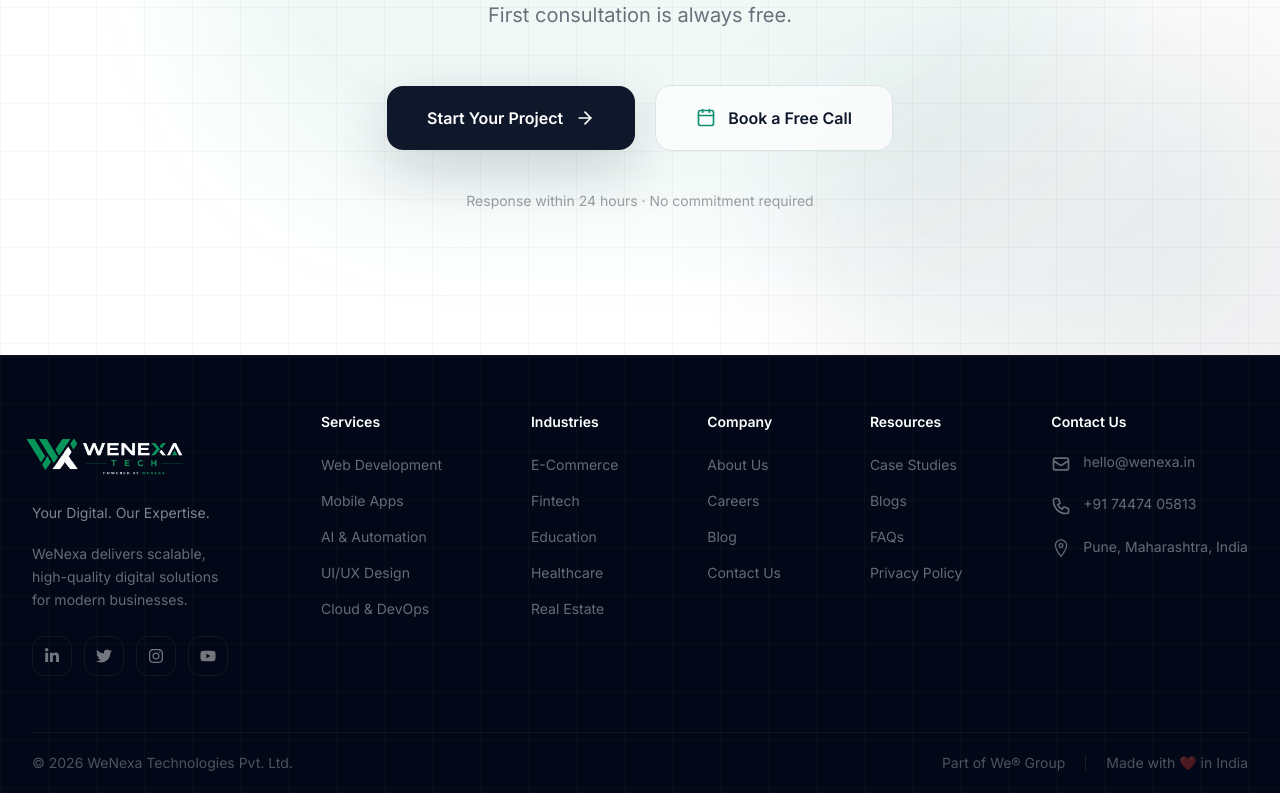
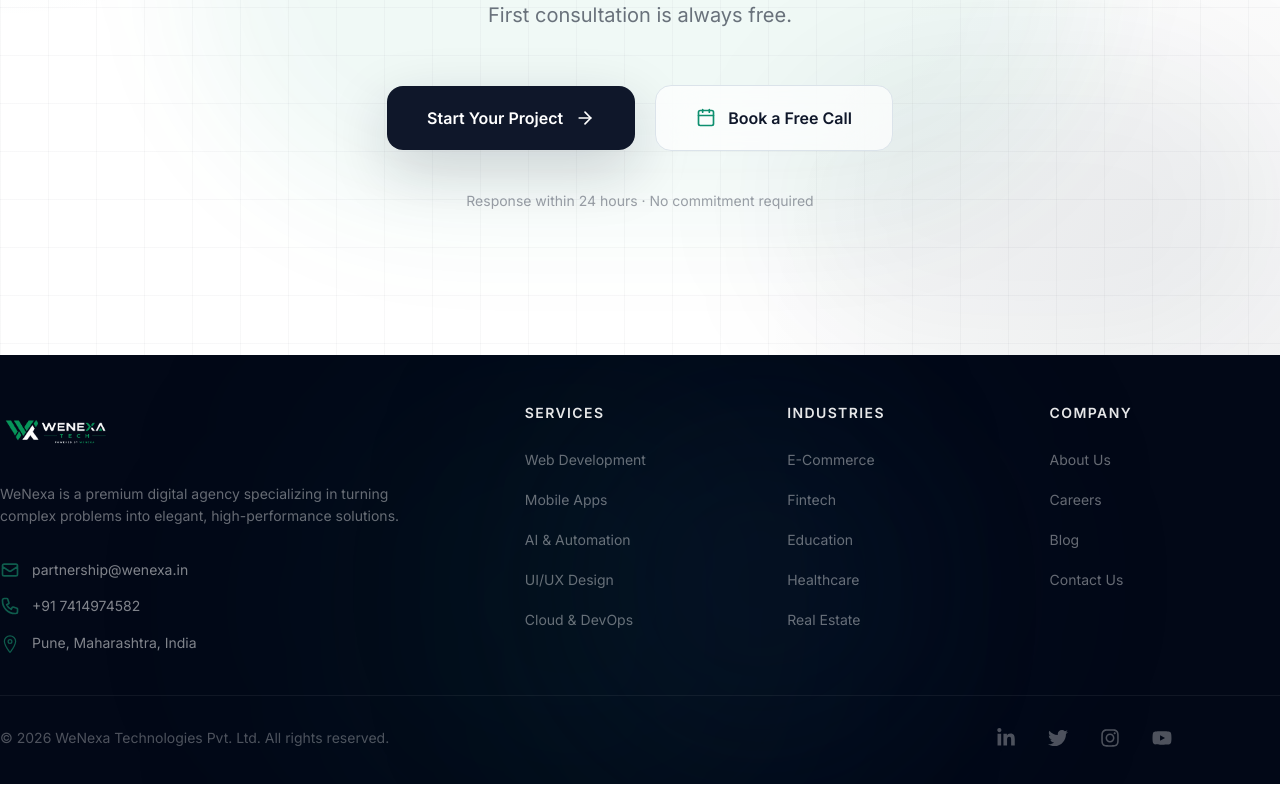
Before and after one commit to weinternpune/WeNexa-Tech, a React (Vite) app in the folder Frontend/: page / in a window 1280 px wide. Shown: the part 10774-11567 px from the top of the page. Built offline with nearby package versions, Linux system fonts and the light colour scheme.

Commit message:
update footer

```diff
--- a/Frontend/src/components/layout/Footer.jsx
+++ b/Frontend/src/components/layout/Footer.jsx
@@ -1,6 +1,6 @@
 import React from "react";
-import foot_logo from "../../assets/images/Wenexa-footer-logo.png"
-
+import { Link } from "react-router-dom";
+import foot_logo from "../../assets/images/Wenexa-footer-logo.png";
 
 import {
   FaLinkedinIn,
@@ -12,116 +12,54 @@ import {
 import {
   HiOutlineMail,
   HiOutlinePhone,
+  HiArrowRight
 } from "react-icons/hi";
 
 import { IoLocationOutline } from "react-icons/io5";
 
 export default function Footer() {
   return (
-    <footer
-      className="
-        relative overflow-hidden
-        bg-[#020817]
-        border-t border-white/[0.04]
-      "
-    >
-      {/* Background */}
-      <div className="absolute inset-0">
-        {/* Grid */}
-        <div className="absolute inset-0 bg-[linear-gradient(to_right,rgba(255,255,255,0.025)_1px,transparent_1px),linear-gradient(to_bottom,rgba(255,255,255,0.025)_1px,transparent_1px)] bg-[size:48px_48px]" />
+    <footer className="relative bg-[#020817] pt-10 lg:pt-12 pb-4 lg:pb-6 overflow-hidden">
+      {/* Background Subtle Glows */}
+      <div className="absolute top-0 left-1/4 w-[500px] h-[500px] bg-[#0F5C4D]/10 blur-[120px] rounded-full pointer-events-none" />
+      <div className="absolute bottom-0 right-1/4 w-[400px] h-[400px] bg-[#0B1F3A]/30 blur-[100px] rounded-full pointer-events-none" />
 
-        {/* Glow */}
-        <div className="absolute top-0 left-0 w-[450px] h-[450px] bg-[#0E8F6F]/8 blur-3xl rounded-full" />
-      </div>
+      <div className="relative z-10 max-w-7xl mx-auto px-6 xl:px-0">
 
-      <div className="relative z-10 max-w-[1500px] mx-auto px-4 lg:px-8">
-        {/* Single Row */}
-        <div
-          className="
-            flex flex-wrap
-            items-start justify-between
-            gap-x-10 gap-y-12
-            py-14
-          "
-        >
-          {/* Brand */}
-          <div className="max-w-[200px]">
-            {/* Logo */}
-            <div className="mb-5">
+        {/* Main Footer Links Grid */}
+        <div className="grid grid-cols-2 md:grid-cols-4 lg:grid-cols-5 gap-x-6 gap-y-10 lg:gap-8 mb-8 lg:mb-10">
 
-              <img src={foot_logo} alt="" srcset="" style={{position:"relative", right:"27px"}} />
-
-              <p className="text-white/50 text-sm mt-1">
-                Your Digital. Our Expertise.
-              </p>
-            </div>
-
-            {/* Description */}
-            <p
-              className="
-                text-white/40
-                text-sm
-                leading-relaxed
-                mb-6
-              "
-            >
-              WeNexa delivers scalable, high-quality digital
-              solutions for modern businesses.
+          {/* Brand Info */}
+          <div className="col-span-2 md:col-span-4 lg:col-span-2 pr-0 lg:pr-16">
+            <img src={foot_logo} alt="WeNexa Logo" className="h-10 sm:h-12 md:h-14 w-auto object-contain mb-6 -ml-1 md:-ml-2 transition-all duration-300" />
+            <p className="text-white/40 text-sm leading-relaxed mb-8 max-w-sm lg:max-w-none">
+              WeNexa is a premium digital agency specializing in turning complex problems into elegant, high-performance solutions.
             </p>
-
-            {/* Social */}
-            <div className="flex items-center gap-3">
-              {[
-                FaLinkedinIn,
-                FaTwitter,
-                FaInstagram,
-                FaYoutube,
-              ].map((Icon, i) => (
-                <a
-                  key={i}
-                  href="#"
-                  className="
-                    w-10 h-10
-                    rounded-xl
-                    border border-white/[0.06]
-                    flex items-center justify-center
-                    text-white/45
-                    transition-all duration-300
-                    hover:text-white
-                    hover:border-[#0E8F6F]/30
-                    hover:bg-[#0E8F6F]/10
-                  "
-                >
-                  <Icon className="w-4 h-4" />
-                </a>
-              ))}
+            <div className="flex flex-col gap-4">
+              <a href="mailto:partnership@wenexa.in" className="flex items-center gap-3 text-white/50 hover:text-white transition-colors group w-max">
+                <HiOutlineMail className="w-5 h-5 text-[#0F5C4D]" />
+                <span className="text-sm">partnership@wenexa.in</span>
+              </a>
+              <a href="tel:+917414974582" className="flex items-center gap-3 text-white/50 hover:text-white transition-colors group w-max">
+                <HiOutlinePhone className="w-5 h-5 text-[#0F5C4D]" />
+                <span className="text-sm">+91 7414974582</span>
+              </a>
+              <div className="flex items-start gap-3 text-white/50 cursor-default">
+                <IoLocationOutline className="w-5 h-5 text-[#0F5C4D] shrink-0 mt-0.5" />
+                <span className="text-sm leading-relaxed">Pune, Maharashtra, India</span>
+              </div>
             </div>
           </div>
 
           {/* Services */}
-          <div>
-            <h4 className="text-white font-semibold text-sm mb-5">
+          <div className="col-span-1">
+            <h4 className="text-white font-semibold text-sm tracking-widest uppercase mb-6 opacity-90">
               Services
             </h4>
-
-            <ul className="space-y-3">
-              {[
-                "Web Development",
-                "Mobile Apps",
-                "AI & Automation",
-                "UI/UX Design",
-                "Cloud & DevOps",
-              ].map((item) => (
+            <ul className="space-y-4">
+              {["Web Development", "Mobile Apps", "AI & Automation", "UI/UX Design", "Cloud & DevOps"].map((item) => (
                 <li key={item}>
-                  <a
-                    href="#"
-                    className="
-                      text-white/40
-                      text-sm
-                      hover:text-white
-                      transition-all duration-300
-                    "
-                  >
+                  <a href="#" className="text-white/40 text-sm hover:text-white transition-colors duration-300">
                     {item}
                   </a>
                 </li>
@@ -130,29 +68,14 @@ export default function Footer() {
           </div>
 
           {/* Industries */}
-          <div>
-            <h4 className="text-white font-semibold text-sm mb-5">
+          <div className="col-span-1">
+            <h4 className="text-white font-semibold text-sm tracking-widest uppercase mb-6 opacity-90">
               Industries
             </h4>
-
-            <ul className="space-y-3">
-              {[
-                "E-Commerce",
-                "Fintech",
-                "Education",
-                "Healthcare",
-                "Real Estate",
-              ].map((item) => (
+            <ul className="space-y-4">
+              {["E-Commerce", "Fintech", "Education", "Healthcare", "Real Estate"].map((item) => (
                 <li key={item}>
-                  <a
-                    href="#"
-                    className="
-                      text-white/40
-                      text-sm
-                      hover:text-white
-                      transition-all duration-300
-                    "
-                  >
+                  <a href="#" className="text-white/40 text-sm hover:text-white transition-colors duration-300">
                     {item}
                   </a>
                 </li>
@@ -161,135 +84,45 @@ export default function Footer() {
           </div>
 
           {/* Company */}
-          <div>
-            <h4 className="text-white font-semibold text-sm mb-5">
+          <div className="col-span-2 md:col-span-2 lg:col-span-1 mt-2 md:mt-0">
+            <h4 className="text-white font-semibold text-sm tracking-widest uppercase mb-6 opacity-90">
               Company
             </h4>
-
-            <ul className="space-y-3">
-              {[
-                "About Us",
-                "Careers",
-                "Blog",
-                "Contact Us",
-              ].map((item) => (
+            <ul className="space-y-4 grid grid-cols-2 md:grid-cols-1 gap-x-4 md:gap-x-0">
+              {["About Us", "Careers", "Blog", "Contact Us"].map((item) => (
                 <li key={item}>
-                  <a
-                    href="#"
-                    className="
-                      text-white/40
-                      text-sm
-                      hover:text-white
-                      transition-all duration-300
-                    "
-                  >
+                  <a href="#" className="text-white/40 text-sm hover:text-white transition-colors duration-300">
                     {item}
                   </a>
                 </li>
               ))}
             </ul>
           </div>
-
-          {/* Resources */}
-          <div>
-            <h4 className="text-white font-semibold text-sm mb-5">
-              Resources
-            </h4>
-
-            <ul className="space-y-3">
-              {[
-                "Case Studies",
-                "Blogs",
-                "FAQs",
-                "Privacy Policy",
-              ].map((item) => (
-                <li key={item}>
-                  <a
-                    href="#"
-                    className="
-                      text-white/40
-                      text-sm
-                      hover:text-white
-                      transition-all duration-300
-                    "
-                  >
-                    {item}
-                  </a>
-                </li>
-              ))}
-            </ul>
-          </div>
-
-          {/* Contact */}
-          <div className="max-w-[240px]">
-            <h4 className="text-white font-semibold text-sm mb-5">
-              Contact Us
-            </h4>
-
-            <div className="flex flex-col gap-5">
-              <a
-                href="mailto:hello@wenexa.in"
-                className="
-                  flex items-start gap-3
-                  text-white/40
-                  hover:text-white
-                  transition-all duration-300
-                "
-              >
-                <HiOutlineMail className="w-5 h-5 mt-0.5 shrink-0" />
-
-                <span className="text-sm">
-                  hello@wenexa.in
-                </span>
-              </a>
-
-              <a
-                href="tel:+917447405813"
-                className="
-                  flex items-start gap-3
-                  text-white/40
-                  hover:text-white
-                  transition-all duration-300
-                "
-              >
-                <HiOutlinePhone className="w-5 h-5 mt-0.5 shrink-0" />
-
-                <span className="text-sm">
-                  +91 74474 05813
-                </span>
-              </a>
-
-              <div className="flex items-start gap-3 text-white/40">
-                <IoLocationOutline className="w-5 h-5 mt-0.5 shrink-0" />
-
-                <span className="text-sm leading-relaxed">
-                  Pune, Maharashtra, India
-                </span>
-              </div>
-            </div>
-          </div>
         </div>
 
-        {/* Bottom */}
-        <div
-          className="
-            border-t border-white/[0.05]
-            py-5
-            flex flex-col md:flex-row
-            items-center justify-between
-            gap-4
-          "
-        >
-          <p className="text-white/30 text-sm">
-            © 2026 WeNexa Technologies Pvt. Ltd.
+        {/* Bottom Bar */}
+        <div className="pt-5 border-t border-white/[0.06] flex flex-col-reverse md:flex-row items-center justify-between gap-6 md:pr-24">
+          <p className="text-white/30 text-sm text-center md:text-left">
+            © {new Date().getFullYear()} WeNexa Technologies Pvt. Ltd.<br className="md:hidden" /> All rights reserved.
           </p>
 
-          <div className="flex items-center gap-5 text-sm text-white/30">
-            <span>Part of We® Group</span>
-
-            <span className="w-px h-4 bg-white/[0.08]" />
-
-            <span>Made with ❤️ in India</span>
+          <div className="flex items-center gap-1 md:gap-2 relative z-50">
+            {[
+              { Icon: FaLinkedinIn, url: "https://www.linkedin.com/company/wenexatech/", hoverColor: "hover:text-[#0A66C2]" },
+              { Icon: FaTwitter, url: "https://twitter.com/wenexa.in", hoverColor: "hover:text-[#1DA1F2]" },
+              { Icon: FaInstagram, url: "https://www.instagram.com/wenexa.in", hoverColor: "hover:text-[#E1306C]" },
+              { Icon: FaYoutube, url: "https://www.youtube.com/wenexa.in", hoverColor: "hover:text-[#FF0000]" }
+            ].map(({ Icon, url, hoverColor }, i) => (
+              <a
+                key={i}
+                href={url}
+                target="_blank"
+                rel="noopener noreferrer"
+                className={`inline-flex items-center justify-center p-3 text-white/30 ${hoverColor} hover:scale-125 transition-all duration-300 rounded-full`}
+              >
+                <Icon className="w-[18px] h-[18px] md:w-5 md:h-5" />
+              </a>
+            ))}
           </div>
         </div>
       </div>
```
Also changed, not shown: 1 other file (tests, documents, lock files or other folders).
